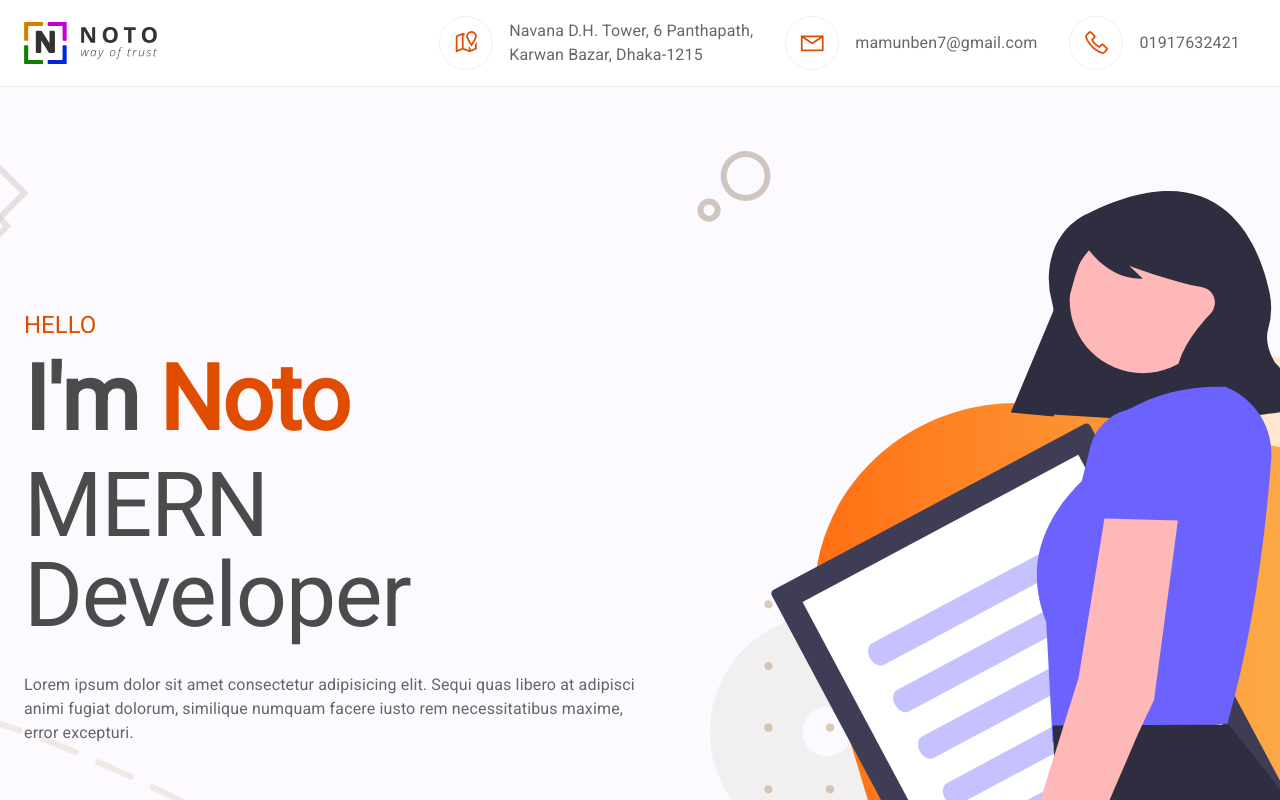
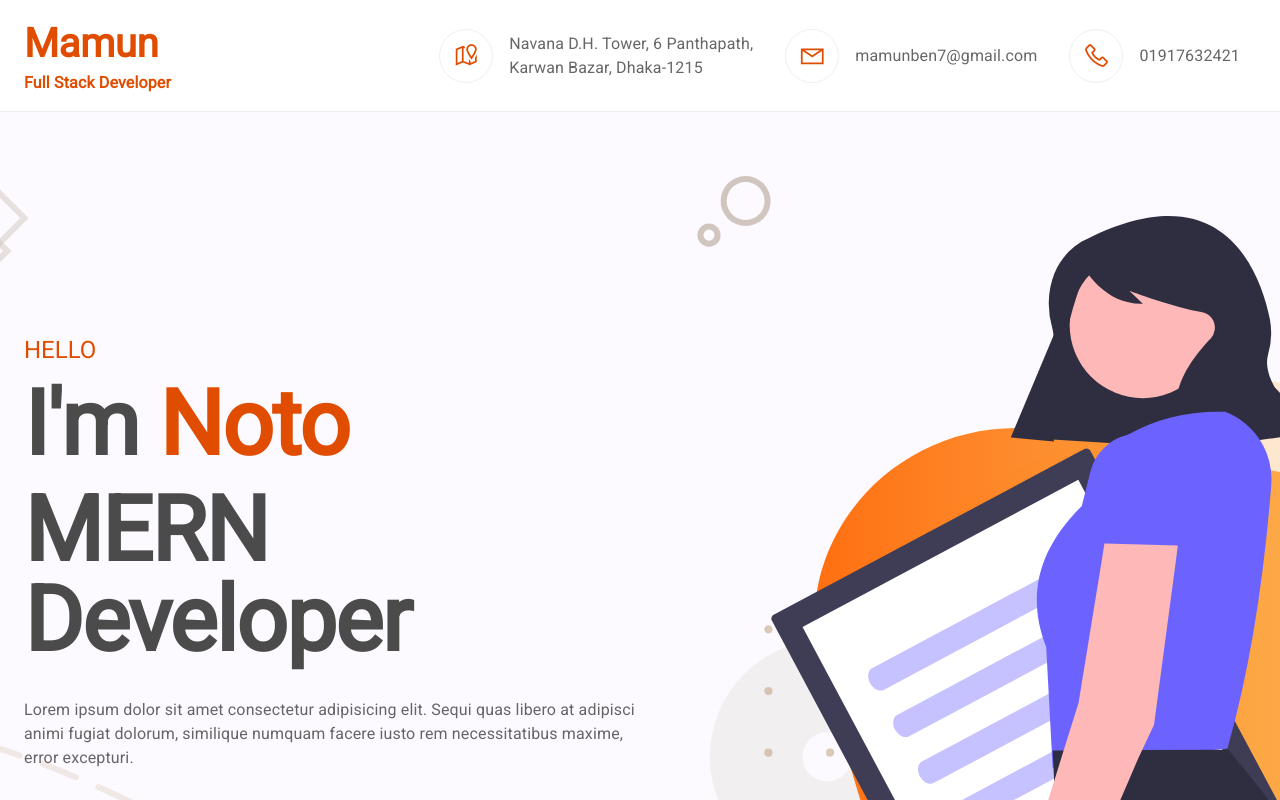
Before and after one commit to mamun07/single-page-portfolio, a React (Create React App) app: page / in a window 1280 px wide. Shown: the top 800 px of the page. Built offline with nearby package versions, Linux system fonts and the light colour scheme.

Commit message:
section bg color done

```diff
--- a/src/container/banner/Banner.jsx
+++ b/src/container/banner/Banner.jsx
@@ -4,7 +4,7 @@ import Buttons from '../../components/Buttons';
 
 const Banner = () => {
   return (
-    <Box component="div" py={8}>
+    <Box component="div" py={8} id="banner">
       <Box
         component="div"
         sx={{
@@ -23,7 +23,11 @@ const Banner = () => {
                   HELLO
                 </Typography>
                 <Box component="div" mb={4}>
-                  <Typography variant="h1" component="h1" fontWeight={'900'}>
+                  <Typography
+                    variant="h1"
+                    component="h1"
+                    sx={{ fontWeight: 900 }}
+                  >
                     I'm{' '}
                     <Box
                       component="span"
@@ -33,7 +37,11 @@ const Banner = () => {
                       Noto
                     </Box>
                   </Typography>
-                  <Typography variant="h1" component="h1">
+                  <Typography
+                    variant="h1"
+                    component="h1"
+                    sx={{ fontWeight: 900 }}
+                  >
                     MERN Developer
                   </Typography>
                 </Box>
--- a/src/container/contact/Contact.jsx
+++ b/src/container/contact/Contact.jsx
@@ -7,9 +7,22 @@ import CountUp from 'react-countup';
 const Contact = () => {
   return (
     <>
-      <Box component="div" id="contact" py={15} mb={-20}>
+      <Box
+        component="div"
+        id="contact"
+        py={15}
+        mb={-20}
+        bgcolor={'primary.main'}
+        className="line"
+      >
         <Container maxWidth="xl">
-          <Grid container spacing={3} display="flex" justifyContent={'center'}>
+          <Grid
+            container
+            spacing={3}
+            display="flex"
+            justifyContent={'center'}
+            mb={-20}
+          >
             <Grid item xs={12} md={6}>
               <Box
                 bgcolor="secondary.contrastText"
@@ -31,7 +44,7 @@ const Contact = () => {
           </Grid>
         </Container>
       </Box>
-      <Box component="div" id="contact" py={20} bgcolor={'secondary.light'}>
+      <Box component="div" id="contact" pt={50} pb={20}>
         <Container maxWidth="xxl">
           <Grid container spacing={0} display="flex" justifyContent={'center'}>
             <Grid item xs={8}>
--- a/src/container/footer/Footer.jsx
+++ b/src/container/footer/Footer.jsx
@@ -3,7 +3,7 @@ import { Box, Container, Typography } from '@mui/material';
 
 const Footer = () => {
   return (
-    <Box component="div" py={5}>
+    <Box component="div" py={5} bgcolor="secondary.main">
       <Container maxWidth="xl">
         <Box
           component="div"
@@ -11,10 +11,20 @@ const Footer = () => {
           alignItems="center"
           justifyContent="space-between"
         >
-          <Typography variant="h4" component="h4" m={0}>
-            NOTO
+          <Typography
+            variant="h4"
+            component="h4"
+            m={0}
+            color="secondary.contrastText"
+          >
+            Mamun
           </Typography>
-          <Typography variant="p" component="p" m={0}>
+          <Typography
+            variant="p"
+            component="p"
+            m={0}
+            color="secondary.contrastText"
+          >
             &copy; 2022 Md. Al-Mamun. All Rights Reserved.
           </Typography>
         </Box>
--- a/src/container/header/Header.jsx
+++ b/src/container/header/Header.jsx
@@ -1,12 +1,5 @@
 import React from 'react';
-import {
-  Box,
-  CardMedia,
-  Container,
-  Grid,
-  IconButton,
-  Typography,
-} from '@mui/material';
+import { Box, Container, Grid, IconButton, Typography } from '@mui/material';
 
 const Header = () => {
   return (
@@ -21,21 +14,36 @@ const Header = () => {
       zIndex={2}
     >
       <Container maxWidth="xl">
-        <Grid spacing={3} container>
-          <Grid
-            item
-            lg={1.5}
-            sm={2}
-            xs={4}
-            display={'flex'}
-            alignItems={'center'}
-            justifyContent={'flex-start'}
-          >
-            <Typography variant="a" component={'a'} href="/">
-              <CardMedia alt="Header logo" component="img" image="/logo.svg" />
+        <Grid
+          spacing={3}
+          container
+          display={'flex'}
+          alignItems={'center'}
+          justifyContent={'flex-start'}
+        >
+          <Grid item lg={2} sm={2} xs={4}>
+            <Typography variant="a" component="a" href="#banner">
+              <Typography
+                variant="h2"
+                component="h2"
+                fontWeight={900}
+                color="primary.main"
+                m={0}
+              >
+                Mamun
+              </Typography>
+              <Typography
+                variant="p"
+                component="p"
+                fontWeight={900}
+                color="primary.main"
+                m={0}
+              >
+                Full Stack Developer
+              </Typography>
             </Typography>
           </Grid>
-          <Grid item sm={10} lg={10.5} xs={8}>
+          <Grid item sm={10} lg={10} xs={8}>
             <Box
               display={'flex'}
               alignItems={'center'}
--- a/src/container/portfolio/Portfolio.jsx
+++ b/src/container/portfolio/Portfolio.jsx
@@ -6,7 +6,7 @@ import CustomMesonary from '../../components/CustomMesonary';
 
 const Portfolio = () => {
   return (
-    <Box component="div" id="portfolio" py={12}>
+    <Box component="div" id="portfolio" py={12} bgcolor="secondary.light">
       <Container maxWidth="xl">
         <SectionTitle title="Latest Work" subtitle="Portfolio" />
       </Container>
--- a/src/container/skills/Skills.jsx
+++ b/src/container/skills/Skills.jsx
@@ -5,7 +5,13 @@ import CustomTab from '../../components/CustomTab';
 
 const Skills = () => {
   return (
-    <Box className="line" component="div" id="skills" py={12}>
+    <Box
+      className="line"
+      component="div"
+      id="skills"
+      py={12}
+      bgcolor="secondary.light"
+    >
       <Container maxWidth="xl">
         <SectionTitle title="About Me" subtitle="My Skills" />
       </Container>
--- a/src/theme/theme.js
+++ b/src/theme/theme.js
@@ -46,7 +46,7 @@ const theme = createTheme({
     },
     secondary: {
       main: '#2d2d2d',
-      light: '#fffbf7',
+      light: '#f9f7fc',
       dark: '#222222',
       contrastText: '#ffffff',
     },
```
